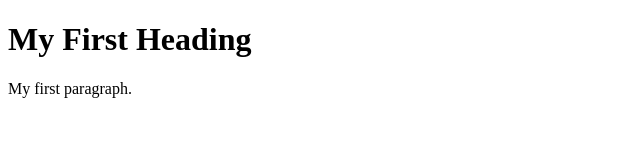
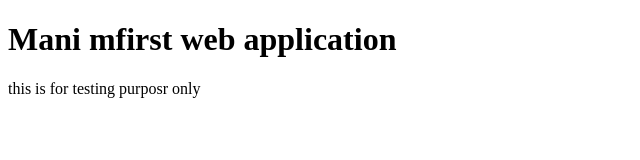
Before and after one commit to Thotamani93/jenkins, a plain HTML site: page index.html in a window 1280 px wide. Shown: the whole page, without its empty margins (0-640 px from the left). Drawn offline with Linux system fonts and the light colour scheme.

Commit message:
Update index.html

```diff
--- a/index.html
+++ b/index.html
@@ -2,8 +2,8 @@
 <html>
 <body>
 
-<h1>My First Heading</h1>
-<p>My first paragraph.</p>
+<h1>Mani mfirst web application</h1>
+<p>this is for testing purposr only</p>
 
 </body>
 </html>
```
